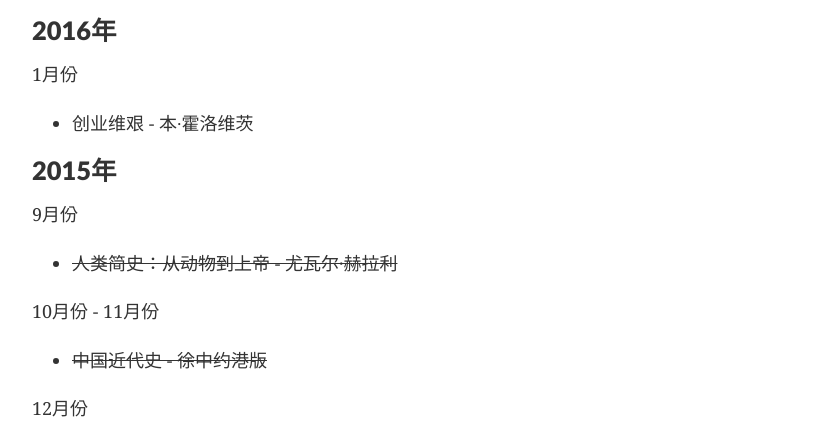
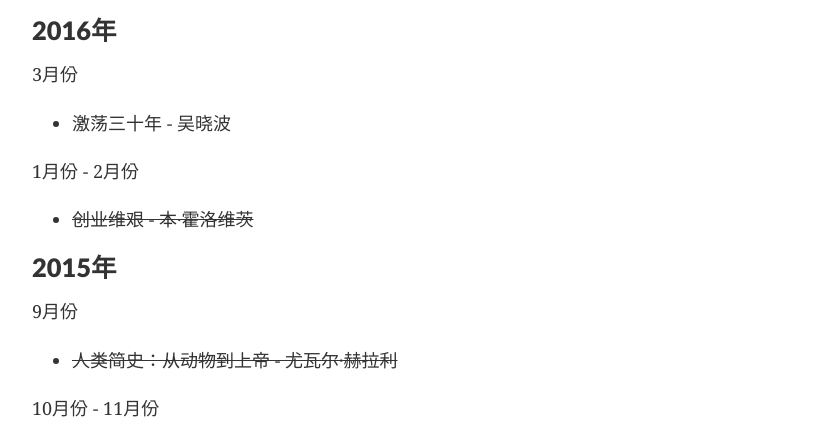
Before and after one commit to shitoudev/shitoudev.github.io, a plain HTML site: page books/index.html in a window 1280 px wide. Shown: the part 639-1076 px from the top of the page, without its empty margins (224-1055 px from the left). Drawn offline with Linux system fonts and the light colour scheme; a web font is replaced by a local one.

Commit message:
Update books

```diff
--- a/books/index.html
+++ b/books/index.html
@@ -63,10 +63,16 @@
 
 <h4 id="2016年:dbc19c2f13d02e3f5b18602966a5728f">2016年</h4>
 
-<p>1月份</p>
+<p>3月份</p>
 
 <ul>
-<li>创业维艰 - 本∙霍洛维茨</li>
+<li>激荡三十年 - 吴晓波</li>
+</ul>
+
+<p>1月份 - 2月份</p>
+
+<ul>
+<li><del>创业维艰 - 本∙霍洛维茨</del></li>
 </ul>
 
 <h4 id="2015年:dbc19c2f13d02e3f5b18602966a5728f">2015年</h4>
--- a/index.xml
+++ b/index.xml
@@ -55,7 +55,7 @@
       <pubDate>Wed, 27 Jan 2016 10:55:37 CST</pubDate>
 
       <guid>http://shitoudev.github.io/books/</guid>
-      <description>这个页面记录自己读书相关，目标很简单一个月至少一本书。 &amp;emsp;&amp;emsp;还记得上学时只看过两本小说书籍：《三国演义》、《骆驼祥子》，可能是我看的书比较少，确实很喜欢这两本书。除了这两本再也没看过一本完整的书籍（当然是除了课本啦），那会儿有打算把红楼梦看看的，名著嘛，有天然的吸引力，可是我对红楼梦确实提不起兴趣，宝玉什么的（因为没看过所以不知道里面讲什么，只是感觉不喜欢），后来也就没看了。 &amp;emsp;&amp;emsp;2013年买了两本书：《创新者的窘境》、《爱和自由》，居然到现在也没看完，真的要抽自己两下了。2015年下半年开始准备好好阅读，把 iPad 收起来，买了 kindle，不能否认 kindle 很适合沉浸式阅读，最重要它相比 iPad 或者电脑屏幕能更好的保护眼睛，看时间长眼睛也不会干涩，携带也很方便。 列表 2016年 1月份 创业维艰 - 本∙霍洛维茨 2015年 9月份 人类简史：从动物到上帝 - 尤瓦尔·赫拉利 10月份 - 11月份 中国近代史 - 徐中约港版 12月份 说话的魅力 - 刘墉 很多年前 三国演义 - 罗贯中 骆驼祥子 - 老舍</description>
+      <description>这个页面记录自己读书相关，目标很简单一个月至少一本书。 &amp;emsp;&amp;emsp;还记得上学时只看过两本小说书籍：《三国演义》、《骆驼祥子》，可能是我看的书比较少，确实很喜欢这两本书。除了这两本再也没看过一本完整的书籍（当然是除了课本啦），那会儿有打算把红楼梦看看的，名著嘛，有天然的吸引力，可是我对红楼梦确实提不起兴趣，宝玉什么的（因为没看过所以不知道里面讲什么，只是感觉不喜欢），后来也就没看了。 &amp;emsp;&amp;emsp;2013年买了两本书：《创新者的窘境》、《爱和自由》，居然到现在也没看完，真的要抽自己两下了。2015年下半年开始准备好好阅读，把 iPad 收起来，买了 kindle，不能否认 kindle 很适合沉浸式阅读，最重要它相比 iPad 或者电脑屏幕能更好的保护眼睛，看时间长眼睛也不会干涩，携带也很方便。 列表 2016年 3月份 激荡三十年 - 吴晓波 1月份 - 2月份 创业维艰 - 本∙霍洛维茨 2015年 9月份 人类简史：从动物到上帝 - 尤瓦尔·赫拉利 10月份 - 11月份 中国近代史 - 徐中约港版 12月份 说话的魅力 - 刘墉 很多年前 三国演义 - 罗贯中 骆驼祥子 - 老舍</description>
     </item>
 
     <item>
```
